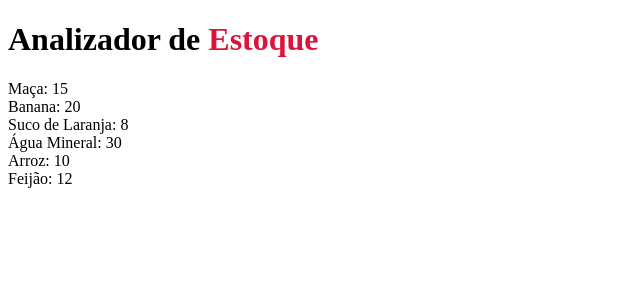
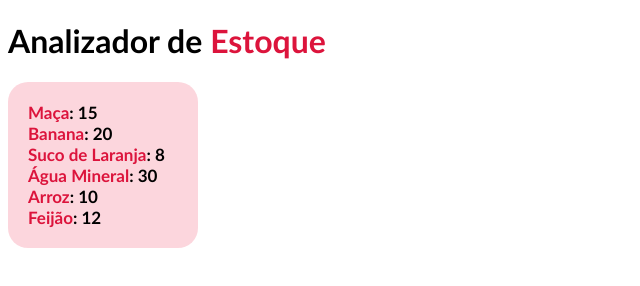
Before and after one commit to bryanbarukdev/mini-01-analisador-estoque-js, a plain HTML site: page index.html in a window 1280 px wide. Shown: the whole page, without its empty margins (0-640 px from the left). Drawn offline with Linux system fonts and the light colour scheme.

Commit message:
Criei o style.css e implementei algumas estilizações

```diff
--- a/index.html
+++ b/index.html
@@ -4,6 +4,7 @@
     <meta charset="UTF-8">
     <meta name="viewport" content="width=device-width, initial-scale=1.0">
     <title>Document</title>
+    <link rel="stylesheet" href="style.css">
 </head>
 <body>
     <h1>Analizador de <strong style="color: crimson;">Estoque</strong></h1>
--- a/script.js
+++ b/script.js
@@ -41,7 +41,7 @@ let divContainer = document.querySelector('#div1');
 
 function quantidadeProdutos() {
     produtos.forEach(produto => {
-div1.innerHTML += produto.nome + ": " + produto.quantidade + "<br>"
+div1.innerHTML += `<span class="nomeproduto">${produto.nome}</span>: ${produto.quantidade} <br>`
 }
 );
 }
--- /dev/null
+++ b/style.css
@@ -0,0 +1,16 @@
+body{
+    font-family: 'Trebuchet MS', 'Lucida Sans Unicode', 'Lucida Grande', 'Lucida Sans', Arial, sans-serif;
+    align-items: center;
+}
+#div1{
+    background-color: #ed143c2c;
+    border-radius: 20px;
+    align-self: end;
+    font-weight: 600;
+    font-size: 17px;
+    padding: 20px;
+    width: 150px;
+}
+.nomeproduto {
+    color: crimson;
+}
```
